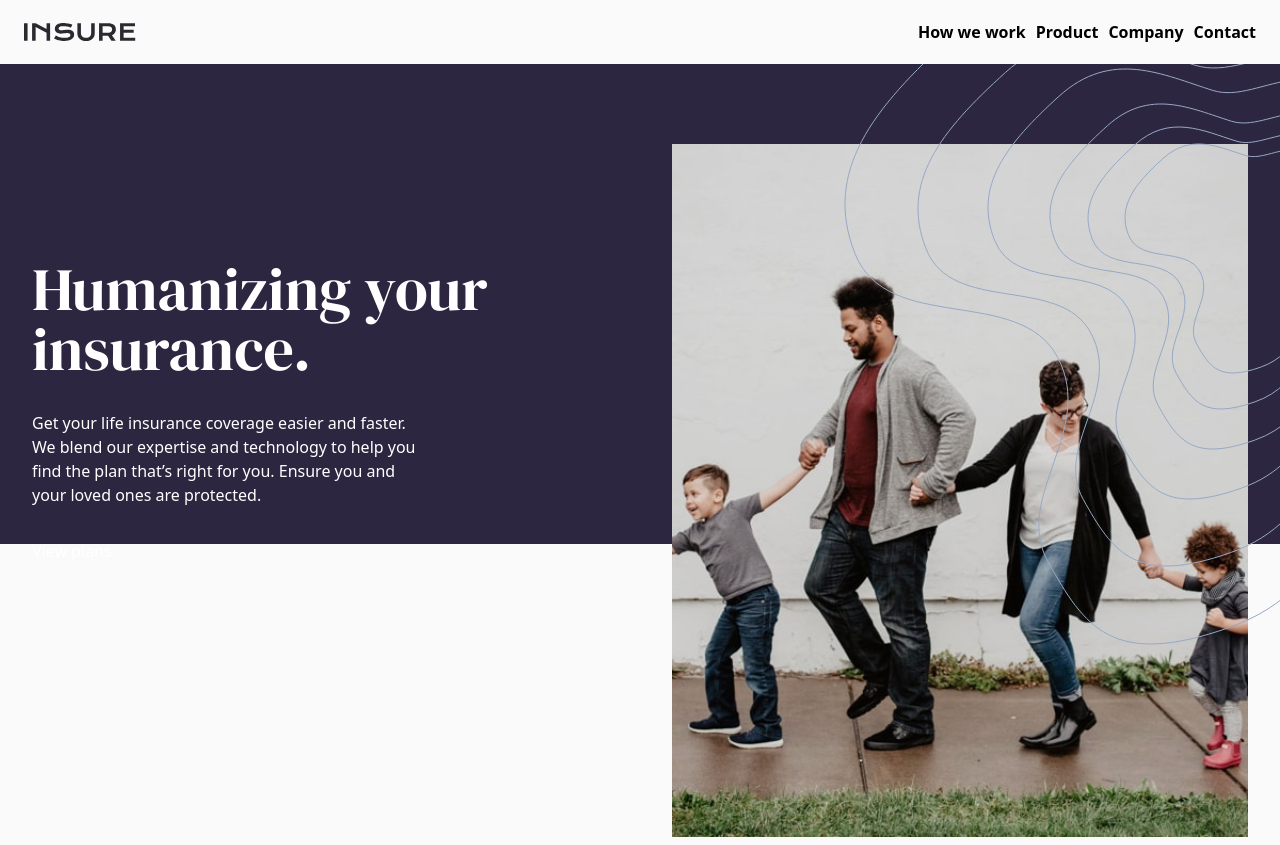
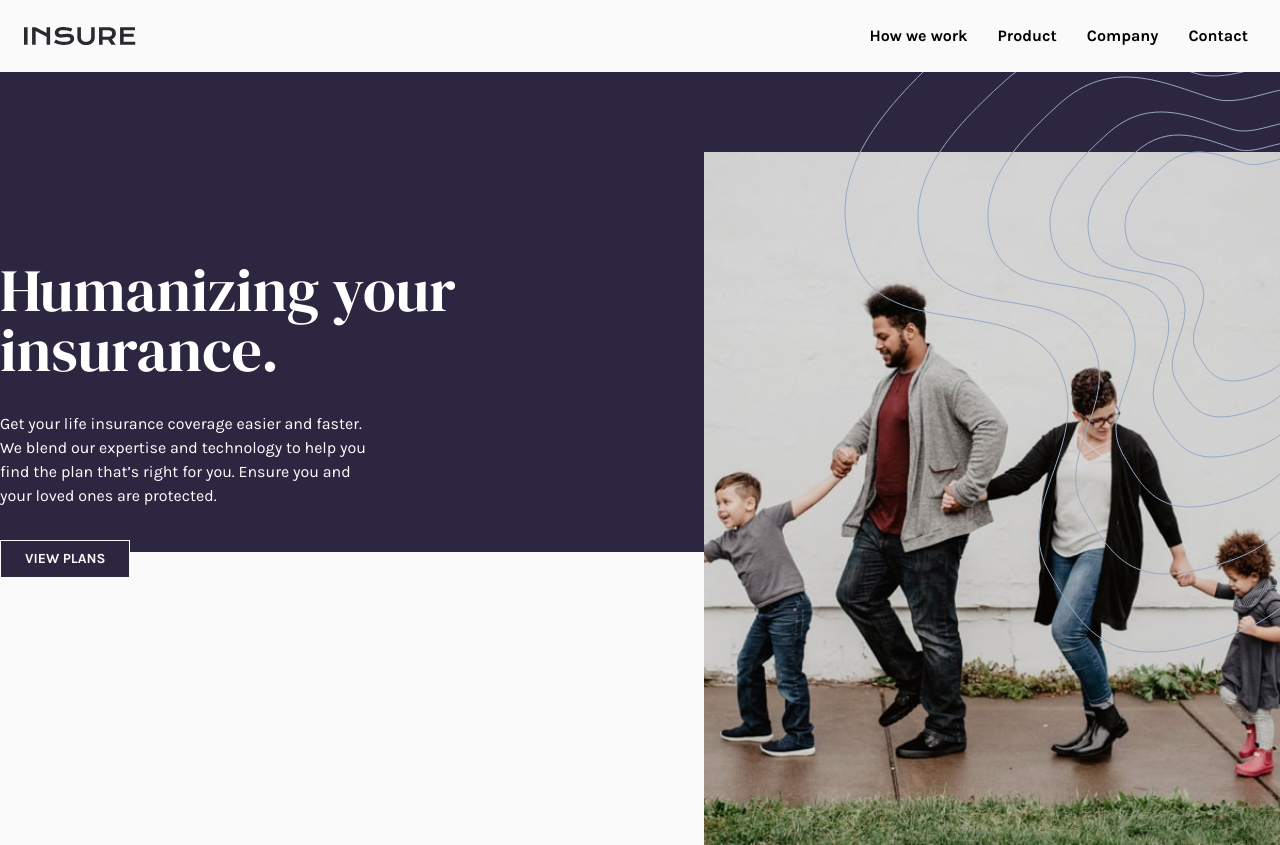
Before and after one commit to dzejkk/FEM-insure_landing_page, a website built with Vite: page index.html in a window 1280 px wide. Built offline with nearby package versions, Linux system fonts and the light colour scheme.

Commit message:
fixed buttons behavior and nav links

```diff
--- a/index.html
+++ b/index.html
@@ -18,22 +18,25 @@
       rel="stylesheet"
     />
   </head>
-  <body class="bg-Very-Light-Gray">
+
+  <!--START---------------------------------------------------------->
+
+  <body class="bg-Very-Light-Gray font-karla">
     <header class="px-6 bg-Very-Light-Gray relative z-30">
       <div
-        class="container mx-auto h-16 md flex flex-row items-center justify-between"
+        class="container mx-auto h-18 md flex flex-row items-center justify-between"
       >
         <div class="">
           <img src="/public/images/logo.svg" alt="logo" />
         </div>
         <nav>
           <ul
-            class="flex flex-row items-center justify-between gap-2.5 font-bold"
+            class="flex flex-row items-center justify-between gap-3.5 font-bold"
           >
-            <li class="cursor-pointer">How we work</li>
-            <li class="cursor-pointer">Product</li>
-            <li class="cursor-pointer">Company</li>
-            <li class="cursor-pointer">Contact</li>
+            <li class="cursor-pointer"><a class="nav-links" href="/#">How we work</a></li>
+            <li class="cursor-pointer"><a class="nav-links" href="/#">Product</a></li>
+            <li class="cursor-pointer"><a class="nav-links" href="/#">Company</a></li>
+            <li class="cursor-pointer"><a class="nav-links" href="/#">Contact</a></li>
           </ul>
         </nav>
       </div>
@@ -42,11 +45,11 @@
     <section>
       <div class="mx-auto h-[60dvh] bg-dark-violet">
         <div
-          class="overflow-visible container mx-auto flex justify-center items-center"
+          class="overflow-visible container mx-auto flex justify-between items-center"
         >
           <!--Background  gaphic 1-->
           <span
-            class="absolute z-20 w-full h-full
+            class="absolute z-20 w-full h-full max-w-[2000px]
              bg-[url(/public/images/bg-pattern-intro-right-mobile.svg)]
               bg-no-repeat bg-[100%_20%] sm:bg-[url(/public/images/bg-pattern-intro-right-desktop.svg)]"
           >
@@ -64,7 +67,7 @@
               expertise and technology to help you find the plan that’s right
               for you. Ensure you and your loved ones are protected.
             </p>
-            <button>View plans</button>
+            <button class="button relative z-50">View plans</button>
           </div>
           <div class="ext-white w-[45%] z-10">
             <img
--- a/src/style.css
+++ b/src/style.css
@@ -23,3 +23,17 @@
 
 
 }
+
+
+.button {
+  @apply cursor-pointer py-2 px-6 text-Very-Light-Gray bg-dark-violet font-bold uppercase
+  text-sm font-karla border border-Very-Light-Gray
+  hover:bg-Very-Light-Gray hover:text-Very-Dark-Violet
+  transition;
+}
+
+.nav-links {
+  @apply py-2 px-2 hover:bg-Very-Dark-Violet hover:text-Very-Light-Gray
+  focus:outline-2 focus:bg-Very-Light-Gray
+  focus:text-Very-Dark-Violet active:outline-Very-Dark-Violet transition;
+}
```
